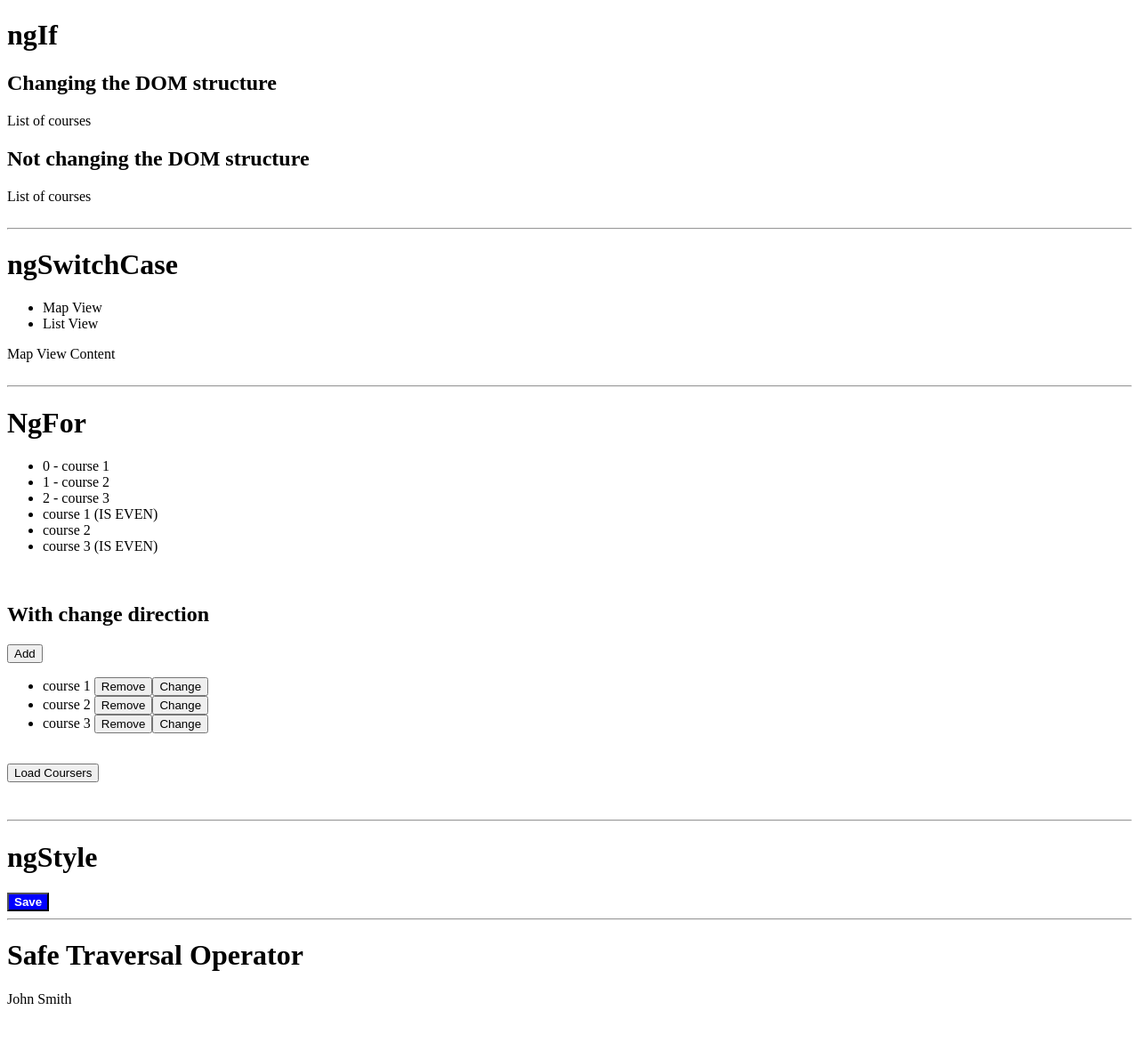
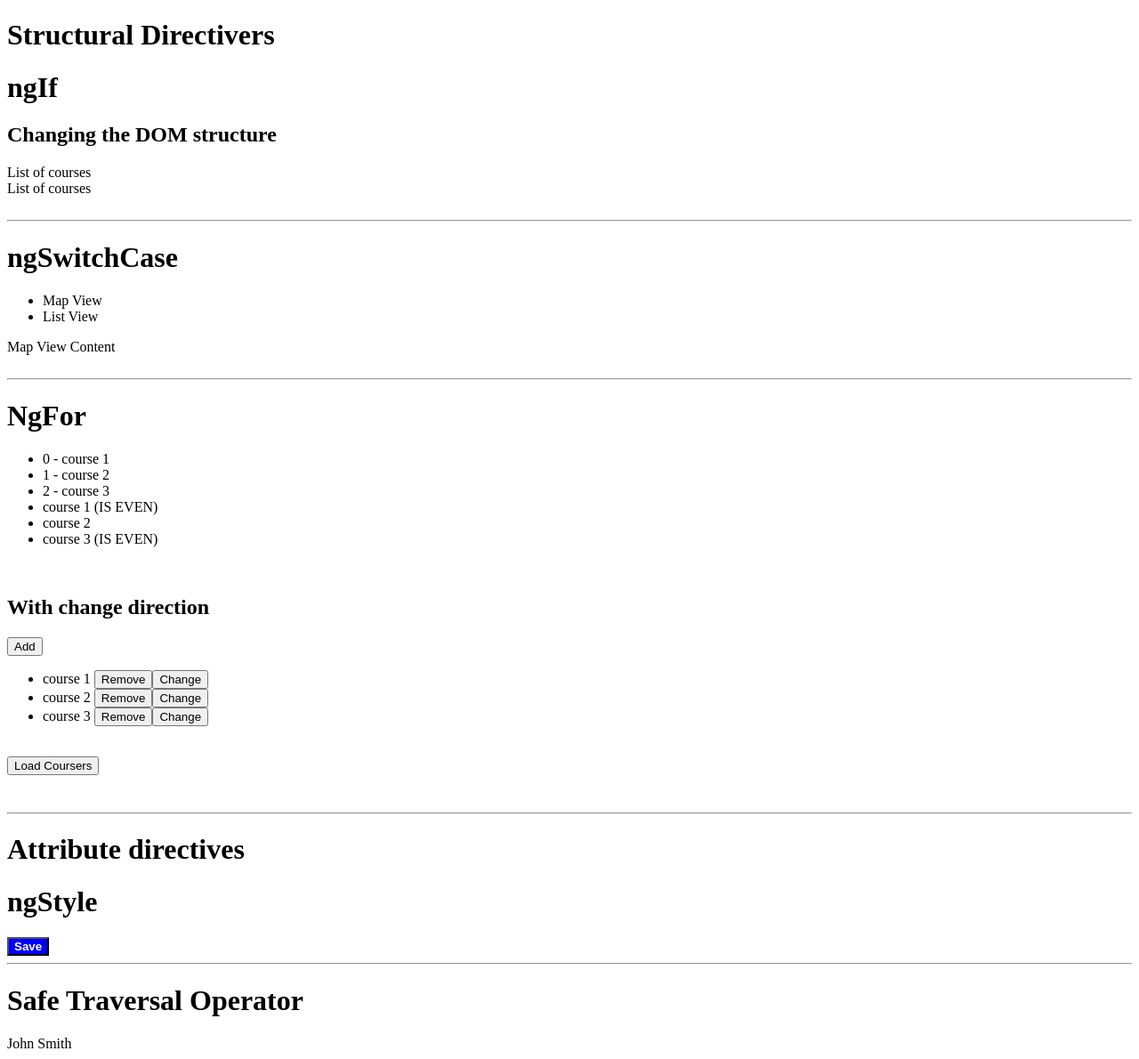
Before and after one commit to pedroarvellos/directives-practice-fundamentals, an Angular app: page / in a window 1280 px wide. Shown: the whole page at 89% size. Before the commit the page ends 1140 px from the top, so only its background shows below. Built offline with nearby package versions, Linux system fonts and the light colour scheme.

Commit message:
Improve explanations

```diff
--- a/src/app/app.component.html
+++ b/src/app/app.component.html
@@ -1,9 +1,21 @@
 <!--
+    **Written in PT for memorization
+    O que são diretivas?
+
+    Eu posso dizer que uma diretiva é um marcador em determinado elemento no DOM
+    que informa ao Angular para anexar um comportamento esepecificado a um elemento existente.
+    Este comportamento pode ser uma alteração na estrutura do DOM ou uma alteração direta no componente.
+
     There are two kinds of directives:
 
-    - Structural Directives: Modify the structure of the DOM. Ex.: *ngIf
-    - Attribute Directives: Modify the attributes of DOM elements.
+    - Structural Directives: Modify the structure of the DOM. Ex.: *ngIf, *ngFor, ngSwitch, ngSwitchWhen and ngSwitchDefault
+    - Attribute Directives: Modify the attributes of DOM elements. Ex.: ngClass, ngStyle, ngControlName, ngModel
+
+    Note: Its importante to mention that the directives are usually set by the '[]' signal, but ngIf and ngFor use '*' before
+    because this operator is a sintaxe sugar. I could set the directive using [], but it demand a more complex implementation. Check out
+    on the documentation.
  -->
+<h1>Structural Directivers</h1>
 <h1>ngIf</h1>
 <h2>Changing the DOM structure</h2>
 <div *ngIf="courses.length > 0; then coursesList else noCourses">
@@ -18,7 +30,6 @@
 
 <br>
 
-<h2>Not changing the DOM structure</h2>
 <div [hidden]="courses.length == 0">
     List of courses
 </div>
@@ -87,6 +98,7 @@
 
 <br>
 <hr>
+<h1>Attribute directives</h1>
 <h1>ngStyle</h1>
 <!-- like we did with ngClass, we can use ngStyle to make it easier. -->
 <!-- <button
```
